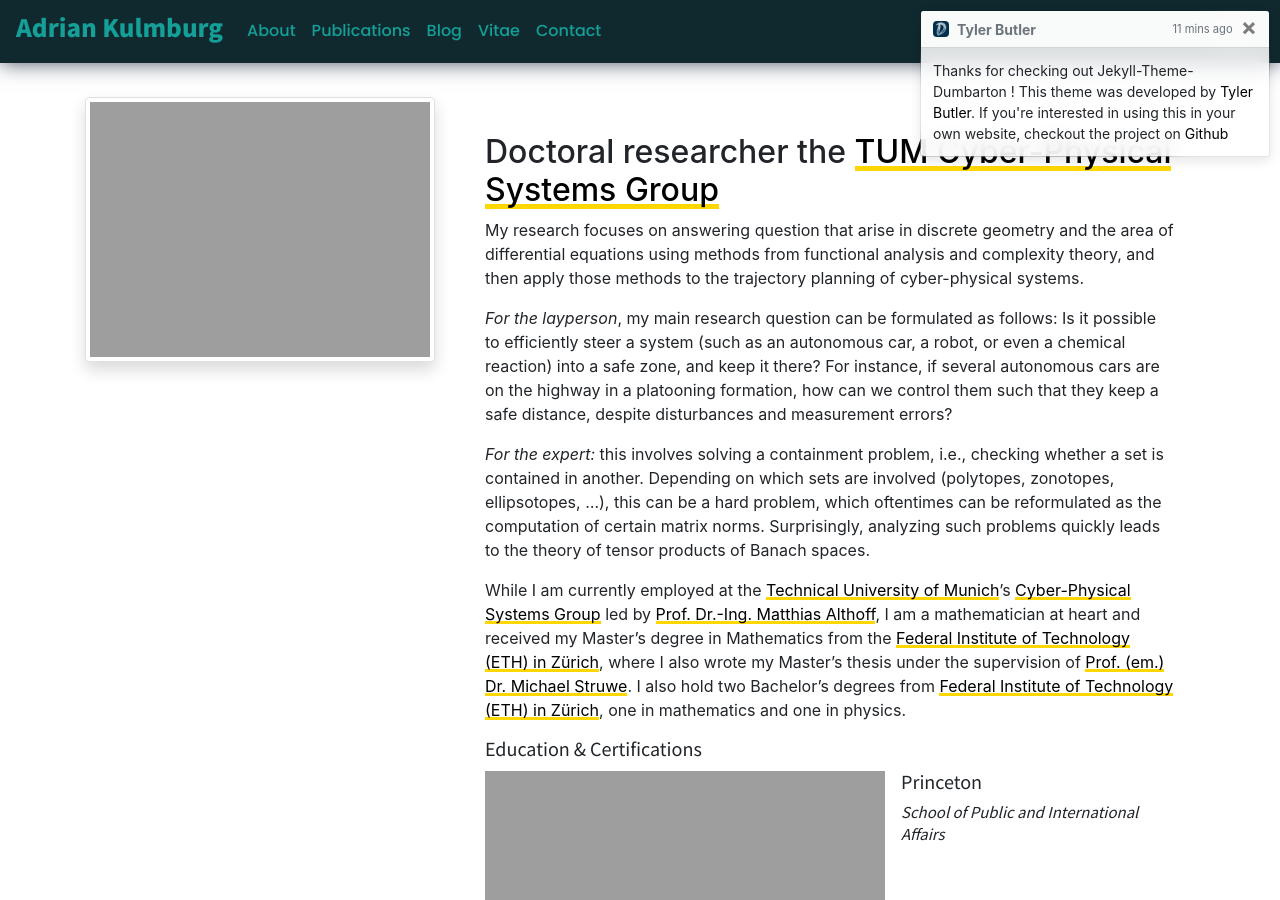
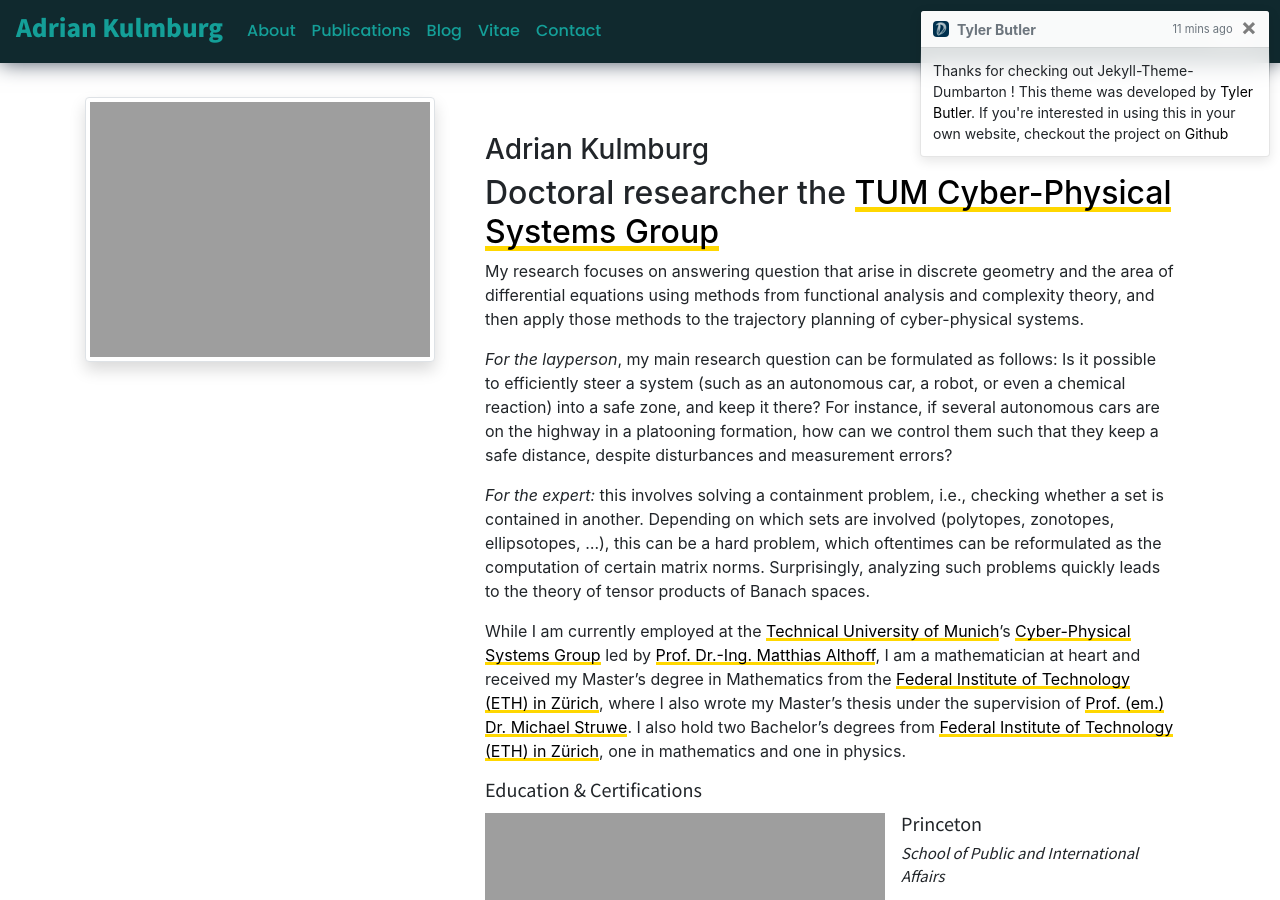
Before and after one commit to AdrianKulmburg/adrianKulmburg.github.io, a Jekyll site: the page built from index.md, in a window 1280 px wide and 900 px high. Built offline with Jekyll 4.4.1, drawn with Linux system fonts in a browser that asks for light colours; nearby versions of some CDN libraries; comment, search, counter and statistics services are not loaded.

Commit message:
Small tweaks

```diff
--- a/index.md
+++ b/index.md
@@ -3,11 +3,12 @@ layout: home
 title: Adrian Kulmburg
 date: 2024-03-02
 ---
+### Adrian Kulmburg
 ## Doctoral researcher the <a href="https://www.ce.cit.tum.de/cps/members/adrian-kulmburg-msc/" class="highlighted">TUM Cyber-Physical Systems Group</a>
 
 My research focuses on answering question that arise in discrete geometry and the area of differential equations using methods from functional analysis and complexity theory, and then apply those methods to the trajectory planning of cyber-physical systems.
 
-*For the layperson*, my main research question can be formulated as follows: Is it possible to efficiently steer a system (such as an autonomous car, a robot, or even a chemical reaction) into a safe zone, and keep it there? For instance, if several autonomous cars are on the highway in a platooning formation, how can we control them such that they keep a safe distance, despite disturbances and measurement errors?
+_For the layperson_, my main research question can be formulated as follows: Is it possible to efficiently steer a system (such as an autonomous car, a robot, or even a chemical reaction) into a safe zone, and keep it there? For instance, if several autonomous cars are on the highway in a platooning formation, how can we control them such that they keep a safe distance, despite disturbances and measurement errors?
 
 *For the expert:* this involves solving a containment problem, i.e., checking whether a set is contained in another. Depending on which sets are involved (polytopes, zonotopes, ellipsotopes, ...), this can be a hard problem, which oftentimes can be reformulated as the computation of certain matrix norms. Surprisingly, analyzing such problems quickly leads to the theory of tensor products of Banach spaces.
 
```
